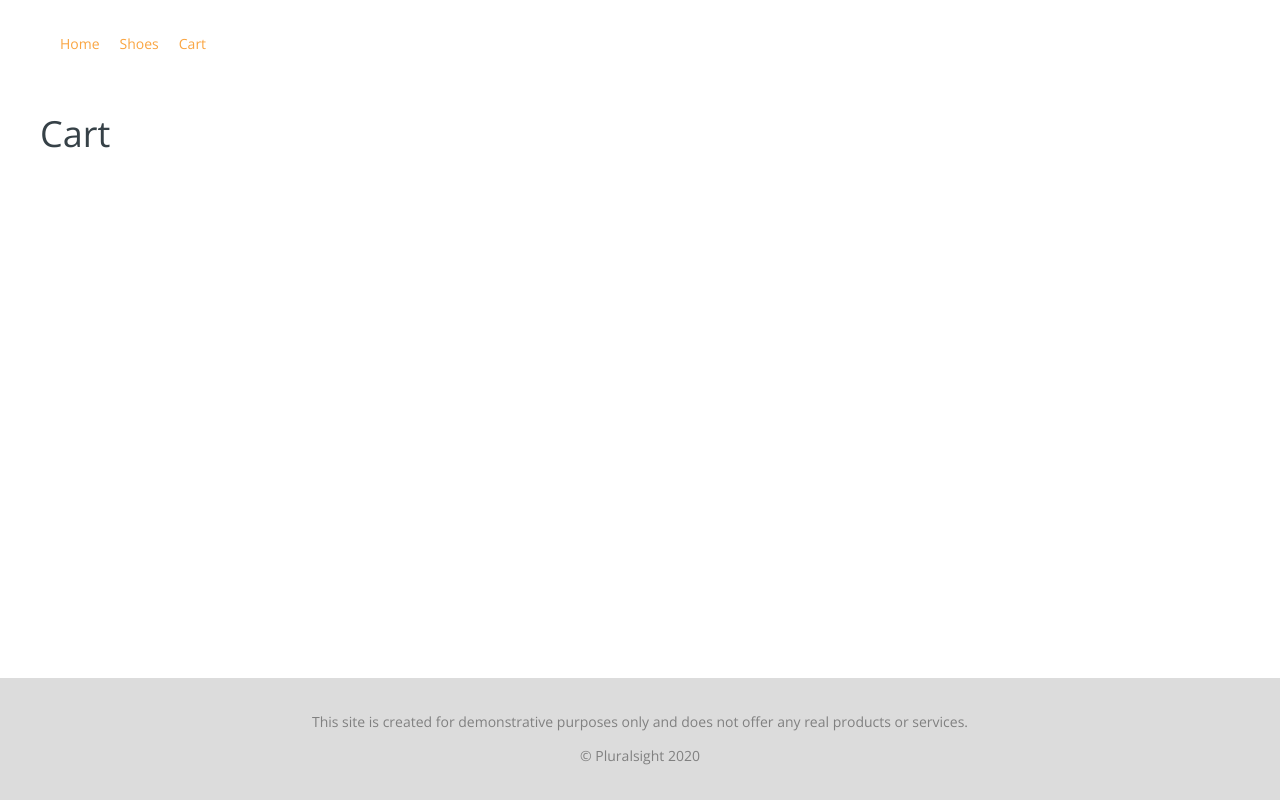
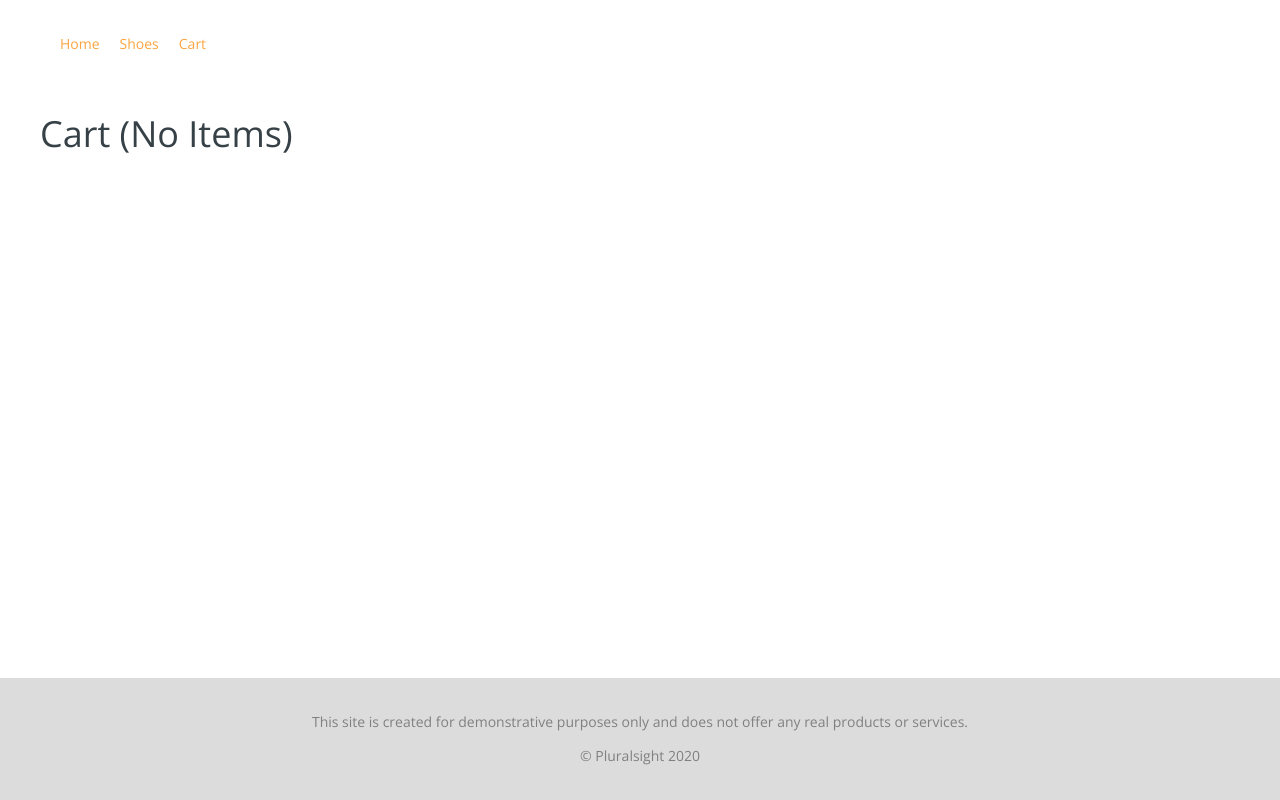
Before and after one commit to chetan1987chd/ReactStateManagementDemo, a React (Create React App) app: page /cart in a window 1280 px wide. Built offline with nearby package versions, Linux system fonts and the light colour scheme; no server answers.

Commit message:
'finalized'

```diff
--- a/src/Cart.jsx
+++ b/src/Cart.jsx
@@ -42,9 +42,11 @@ export default function Cart({ cart, updateQty }) {
     if (loading) return <Spinner />;
     if (error) throw error;
 
+    const itemsInCart = cart.reduce((total, item) => total + item.quantity, 0);
+
     return (
         <section id="cart">
-            <h1>Cart</h1>
+            <h1>Cart ({itemsInCart > 0 ? itemsInCart : 'No Items'})</h1>
             <ul>{cart.map(renderItem)}</ul>
         </section>
     );
```
